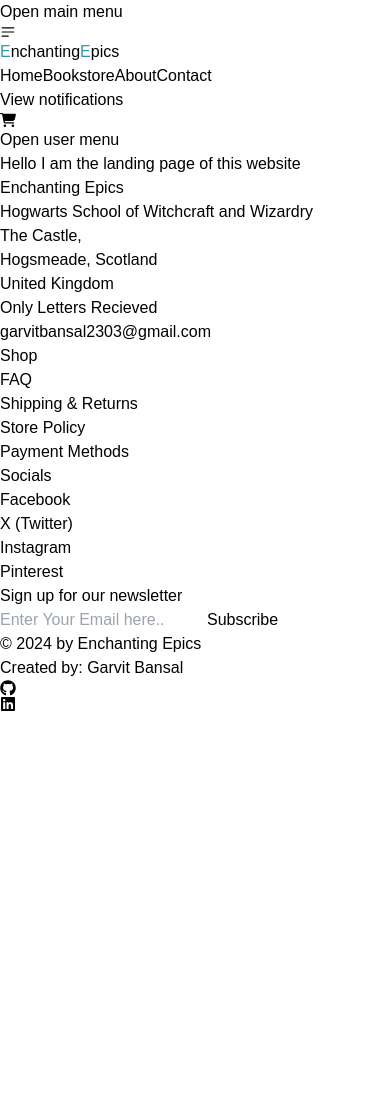
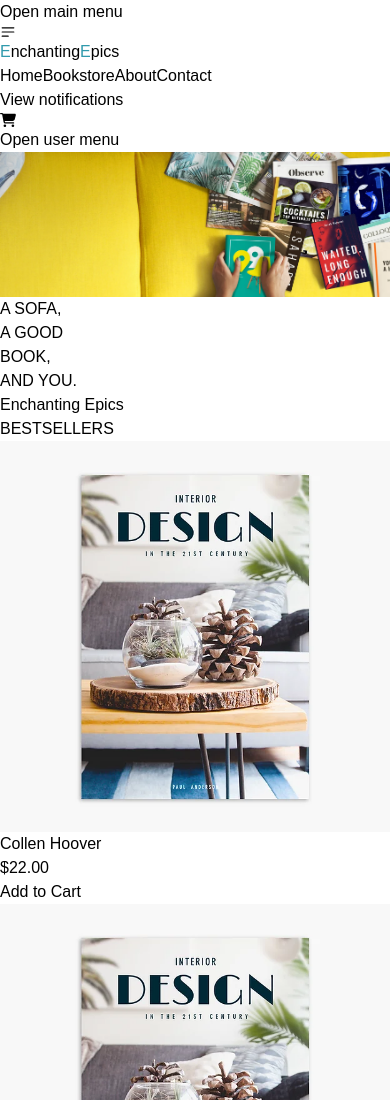
Before and after one commit to GarvitBansal292712/EnchantingEpics-E-com, a React (Vite) app: page / in a window 390 px wide. Shown: the top 1100 px of the page. Before the commit the page ends 844 px from the top, so only its background shows below. Built offline with nearby package versions, Linux system fonts and the light colour scheme; a web font is replaced by a local one.

Commit message:
landing page created

```diff
--- a/src/components/Home.jsx
+++ b/src/components/Home.jsx
@@ -1,9 +1,204 @@
-import React from 'react'
-
+import React from "react";
+import herofullimg from "../assets/images/herofullimg.jpg";
+import InteriorDesignBook from "../assets/images/InteriorDesignBook.jpg";
 const Home = () => {
   return (
-    <div>Hello I am the landing page of this website</div>
-  )
-}
+    <>
+      <div className="flex justify-center relative md:mx-11 ">
+        <img src={herofullimg} alt="" className="" />
+        <div className="z-10 absolute inset-0  flex justify-start items-center ml-12 py-2">
+          <h1 className="text-blue-800 leading-normal font-serif font-extrabold text-[1.3rem] md:text-[3rem] lg:text-[4.2rem]">
+            A SOFA, <br />
+            A GOOD <br /> BOOK, <br />
+            AND YOU.
+          </h1>
+        </div>
+      </div>
+      <h1 className="text-center font-thin text-[1.2rem] text-[#309aac] mt-[34px]">
+        Enchanting Epics
+      </h1>
+      <h1 className="text-center font-extrabold font-serif text-[#309aac] text-[2rem] md:text-[3rem] mb-5 ">
+        BESTSELLERS
+      </h1>
+      <div className="flex flex-col relative justify-center items-center md:mx-11 ">
+        <div className="flex justify-center flex-wrap  gap-4 my-5">
+          {/* THESE WILL BE DYNAMICALLY LOADED */}
+          <div className="text-center text-white flex flex-col gap-3">
+            <img
+              src={InteriorDesignBook}
+              alt=""
+              className="w-full md:w-[180px] h-[180px]"
+            />
+            <h1>Collen Hoover</h1>
+            <h1>$22.00</h1>
+            <button className="border-[3px] w-full  border-white bg-none p-2  hover:bg-black hover:text-white hover:border-none transition-all ">
+              Add to Cart
+            </button>
+          </div>
+          <div className="text-center text-white flex flex-col gap-3">
+            <img
+              src={InteriorDesignBook}
+              alt=""
+              className="w-full md:w-[180px] h-[180px]"
+            />
+            <h1>Collen Hoover</h1>
+            <h1>$22.00</h1>
+            <button className="border-[3px] w-full  border-white bg-none p-2  hover:bg-black hover:text-white hover:border-none transition-all ">
+              Add to Cart
+            </button>
+          </div>
+          <div className="text-center text-white flex flex-col gap-3">
+            <img
+              src={InteriorDesignBook}
+              alt=""
+              className="w-full md:w-[180px] h-[180px]"
+            />
+            <h1>Collen Hoover</h1>
+            <h1>$22.00</h1>
+            <button className="border-[3px] w-full  border-white bg-none p-2  hover:bg-black hover:text-white hover:border-none transition-all ">
+              Add to Cart
+            </button>
+          </div>
+          <div className="text-center text-white flex flex-col gap-3">
+            <img
+              src={InteriorDesignBook}
+              alt=""
+              className="w-full md:w-[180px] h-[180px]"
+            />
+            <h1>Collen Hoover</h1>
+            <h1>$22.00</h1>
+            <button className="border-[3px] w-full  border-white bg-none p-2  hover:bg-black hover:text-white hover:border-none transition-all ">
+              Add to Cart
+            </button>
+          </div>
+          <div className="text-center text-white flex flex-col gap-3">
+            <img
+              src={InteriorDesignBook}
+              alt=""
+              className="w-full md:w-[180px] h-[180px]"
+            />
+            <h1>Collen Hoover</h1>
+            <h1>$22.00</h1>
+            <button className="border-[3px] w-full  border-white bg-none p-2  hover:bg-black hover:text-white hover:border-none transition-all ">
+              Add to Cart
+            </button>
+          </div>
+          <div className="text-center text-white flex flex-col gap-3">
+            <img
+              src={InteriorDesignBook}
+              alt=""
+              className="w-full md:w-[180px] h-[180px]"
+            />
+            <h1>Collen Hoover</h1>
+            <h1>$22.00</h1>
+            <button className="border-[3px] w-full  border-white bg-none p-2  hover:bg-black hover:text-white hover:border-none transition-all ">
+              Add to Cart
+            </button>
+          </div>
+          {/* THESE WILL BE DYNAMICALLY LOADED */}
+        </div>
+        <hr className="text-black border-1 border-black w-8 mt-5" />
+        <h1 className="text-center font-extrabold text-[1.2rem] text-[#ffffff] mt-5">
+          This Month's
+        </h1>
+        <h1 className="text-center font-extrabold font-serif text-[#ffffff] text-[2rem] md:text-[3rem] mb-5 ">
+          RECOMMENDED BOOKS
+        </h1>
+        <hr className="text-black border-1 border-black w-8 " />
+        <div className="flex justify-center flex-wrap  gap-4 my-5">
+          {/* THESE WILL BE DYNAMICALLY LOADED */}
+          <div className="text-center text-white flex flex-col gap-3">
+            <img
+              src={InteriorDesignBook}
+              alt=""
+              className="w-full md:w-[180px] h-[180px]"
+            />
+            <h1>Collen Hoover</h1>
+            <h1>$22.00</h1>
+            <button className="border-[3px] w-full  border-white bg-none p-2  hover:bg-black hover:text-white hover:border-none transition-all ">
+              Add to Cart
+            </button>
+          </div>
+          <div className="text-center text-white flex flex-col gap-3">
+            <img
+              src={InteriorDesignBook}
+              alt=""
+              className="w-full md:w-[180px] h-[180px]"
+            />
+            <h1>Collen Hoover</h1>
+            <h1>$22.00</h1>
+            <button className="border-[3px] w-full  border-white bg-none p-2  hover:bg-black hover:text-white hover:border-none transition-all ">
+              Add to Cart
+            </button>
+          </div>
+          <div className="text-center text-white flex flex-col gap-3">
+            <img
+              src={InteriorDesignBook}
+              alt=""
+              className="w-full md:w-[180px] h-[180px]"
+            />
+            <h1>Collen Hoover</h1>
+            <h1>$22.00</h1>
+            <button className="border-[3px] w-full  border-white bg-none p-2  hover:bg-black hover:text-white hover:border-none transition-all ">
+              Add to Cart
+            </button>
+          </div>
+          <div className="text-center text-white flex flex-col gap-3">
+            <img
+              src={InteriorDesignBook}
+              alt=""
+              className="w-full md:w-[180px] h-[180px]"
+            />
+            <h1>Collen Hoover</h1>
+            <h1>$22.00</h1>
+            <button className="border-[3px] w-full  border-white bg-none p-2  hover:bg-black hover:text-white hover:border-none transition-all ">
+              Add to Cart
+            </button>
+          </div>
+          <div className="text-center text-white flex flex-col gap-3">
+            <img
+              src={InteriorDesignBook}
+              alt=""
+              className="w-full md:w-[180px] h-[180px]"
+            />
+            <h1>Collen Hoover</h1>
+            <h1>$22.00</h1>
+            <button className="border-[3px] w-full  border-white bg-none p-2  hover:bg-black hover:text-white hover:border-none transition-all ">
+              Add to Cart
+            </button>
+          </div>
+          <div className="text-center text-white flex flex-col gap-3">
+            <img
+              src={InteriorDesignBook}
+              alt=""
+              className="w-full md:w-[180px] h-[180px]"
+            />
+            <h1>Collen Hoover</h1>
+            <h1>$22.00</h1>
+            <button className="border-[3px] w-full  border-white bg-none p-2  hover:bg-black hover:text-white hover:border-none transition-all ">
+              Add to Cart
+            </button>
+          </div>
+          {/* THESE WILL BE DYNAMICALLY LOADED */}
+        </div>
+        <hr className="text-black border-1 border-black w-8 mt-5" />
 
-export default Home
+        <h1 className="text-center font-extrabold font-serif text-[#ffffff] text-[2rem] md:text-[5rem] mt-5 ">
+          THERE'S NO <br />
+          SUCH THING AS TOO <br />
+          MANY BOOKS
+        </h1>
+        {/* Router REQUIRED */}
+        <a className="border-[3px]  border-white bg-none py-2 px-5 cursor-pointer hover:bg-black hover:text-white transition-all ">
+          Read Our Story
+        </a>
+        <hr className="text-black border-1 border-black w-8 mt-11 " />
+
+        <div className="bg-[#309aac] h-full w-full top-[120px] -z-10 absolute"></div>
+      </div>
+
+    </>
+  );
+};
+
+export default Home;
```
Also changed, not shown: src/assets/images/herofullimg.jpg (added).
